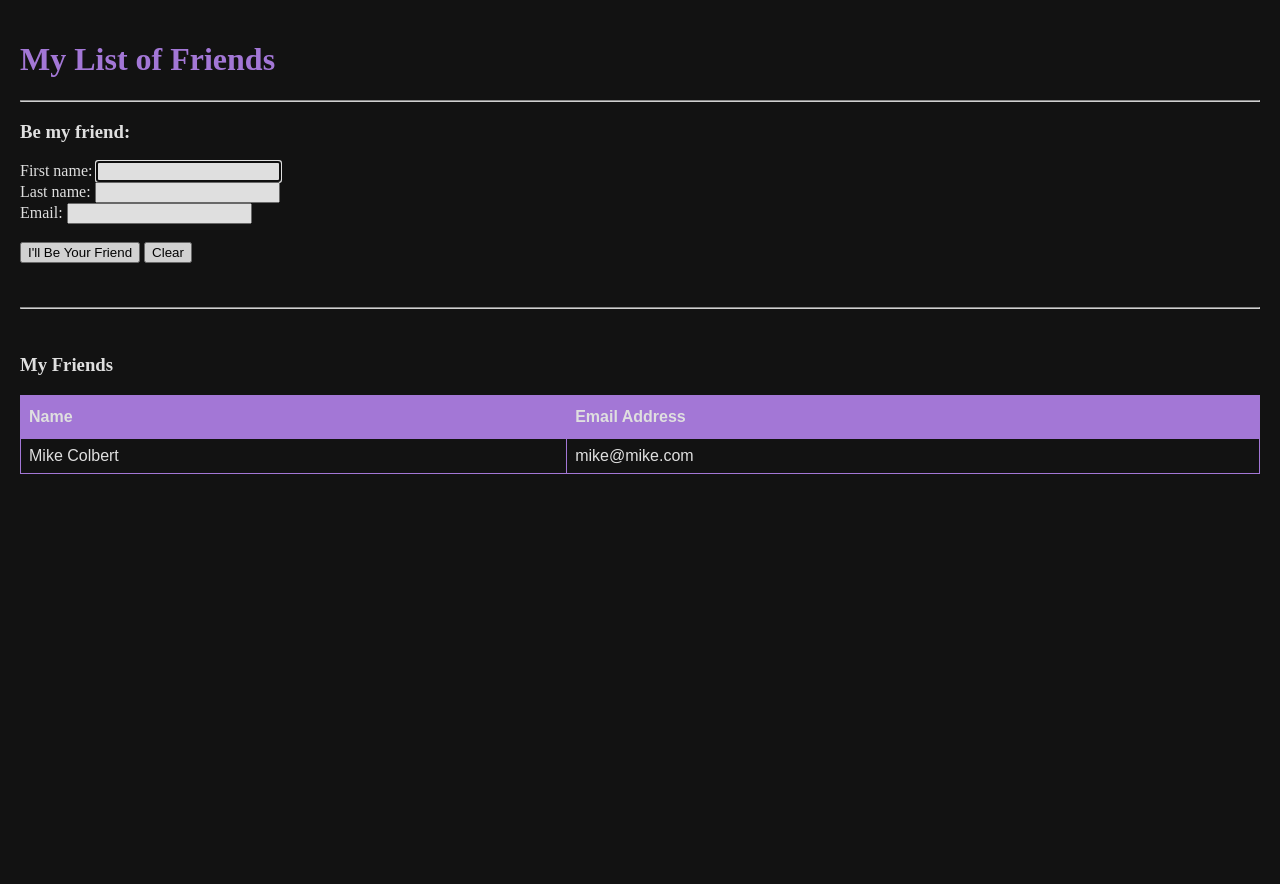
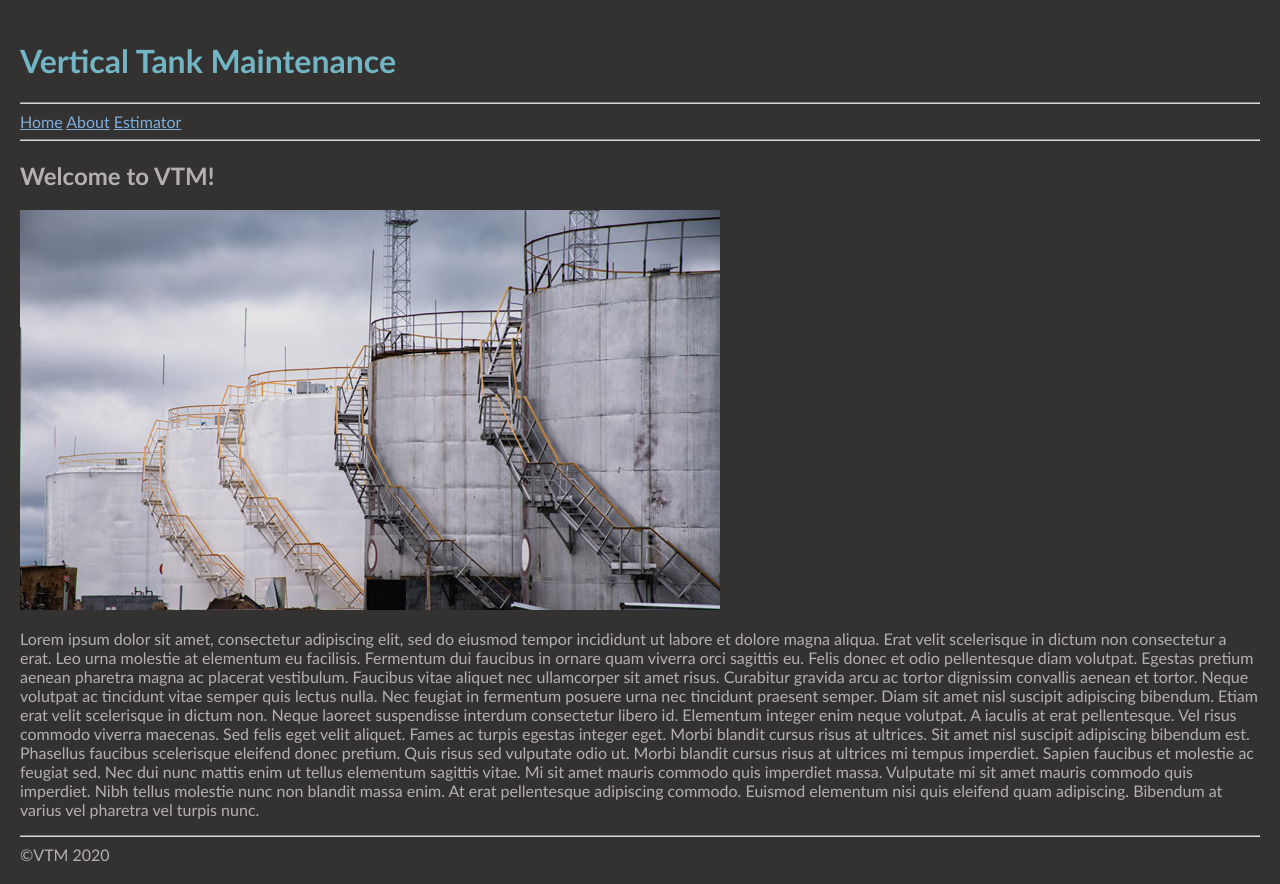
Before and after one commit to noah-prasad/vtm_site, a Flask app: page / in a window 1280 px wide. Before the commit the page ends 474 px from the top, so only its background shows below. Run offline with Flask 2, Linux system fonts and the light colour scheme.

Commit message:
Added an estimates page, added an about  page, fixed issues with index.html, edited the sylesheet

```diff
--- a/app.py
+++ b/app.py
@@ -3,27 +3,39 @@ from flask import render_template, redirect, request, url_for
 
 app = Flask(__name__)
 
-friend_list = [{"name": "Mike Colbert", "email":"mike@mike.com" } ]
+price_estimate = [{"price": ""}]
 
 @app.route('/')
 def index():
-    return render_template('index.html', pageTitle='Mike\'s Friends', friends = friend_list)
+    return render_template('index.html', pageTitle='Vertical Tank Maintenance')
 
-@app.route('/mike')
-def mike():
-    return render_template('mike.html', pageTitle='About Mike')
+@app.route('/about')
+def about():
+    return render_template('about.html', pageTitle='About VTM')
 
-@app.route('/add_friend', methods=['GET', 'POST'])
+@app.route('/estimate')
+def estimate():
+    return render_template('estimate.html', pageTitle='Price Estimator', estimates = price_estimate)
+
+@app.route('/estimate_price', methods=['GET', 'POST'])
 def add_friend():
     if request.method == 'POST':
         form = request.form
-        fname = form['fname']
-        lname = form['lname']
-        email = form['email']
-        friend_dict = {"name": fname + " " + lname, "email": email}
-        friend_list.append(friend_dict)
-        return redirect(url_for('index'))
-    return redirect(url_for('index'))
+        radius = int(form['radius'])
+        height = int(form['height'])
+        pi = 3.14
+        area_t = pi * (radius*radius)
+        area_s = 2*(pi*(radius * height))
+        tot_area = area_t + area_s
+        tot_sf = tot_area/144
+        tot_mc = tot_sf * 25
+        tot_lc = tot_sf * 15
+        total_cost = tot_mc + tot_lc
+        tot_cost = "$" + str(round(total_cost, 2))
+        cost_dict = {"price": tot_cost}
+        price_estimate.append(cost_dict)
+        return redirect(url_for('estimate'))
+    return redirect(url_for('estimate'))
 
 
 if __name__ == '__main__':
--- a/static/css/stylesheet.css
+++ b/static/css/stylesheet.css
@@ -3,48 +3,43 @@
 /* white = #FFFFFF at .87 or .6 opacity */
 
 body {
-  background-color: #121212;
-  color: #ffffff;
-  opacity: 0.87;
+  background-color: #343131;
+  color: #c8c3c3;opacity: .87;
   margin: 10px;
   padding: 10px;
+  font-family:'Trebuchet MS', 'Lucida Sans Unicode', 'Lucida Grande', 'Lucida Sans', Arial, sans-serif;
+}
+a {
+  color: #87c2f5;
 }
 
 h1 {
-  color: #ba87f5;
+  color: #87e1f5;
+  opacity: .87;
+  font-family:'Trebuchet MS', 'Lucida Sans Unicode', 'Lucida Grande', 'Lucida Sans', Arial, sans-serif;
 }
 
-#friends {
+#estimates {
   font-family: Arial, Helvetica, sans-serif;
   border-collapse: collapse;
   width: 100%;
 }
 
-#friends td,
-#friends th {
-  border: 1px solid #ba87f5;
-  padding: 8px;
-}
-
-#friends tr:nth-child(even) {
+#estimates tr:nth-child(even) {
   background-color: #ffffff;
   opacity: 0.6;
   color: black;
 }
 
-#friends tr:hover {
-  background-color: #ba87f5;
+#estimates tr:hover {
+  background-color: #87b7f5;
   color: black;
 }
 
-#friends th {
+#estimates th {
   padding-top: 12px;
   padding-bottom: 12px;
   text-align: left;
-  background-color: #ba87f5;
+  background-color: #87dff5;
   color: white;
 }
-
-input[readonly] {
-  background-color: #dcdcdc;
-}
--- a/templates/base.html
+++ b/templates/base.html
@@ -10,7 +10,17 @@
     />
   </head>
 
+  <h1> Vertical Tank Maintenance</h1>
+  <hr>
+  <a href="/">Home</a>
+  <a href="/about">About</a>
+  <a href="/estimate">Estimator</a>
+  <hr>
   <body>
     {% block body %} {% endblock %}
   </body>
+  <footer>
+    <hr>
+    ©VTM 2020
+  </footer>
 </html>
--- a/templates/friend.html
+++ /dev/null
@@ -1,5 +0,0 @@
-{% extends 'base.html' %} {% block body %}
-
-<h2>Hello Friend!!</h2>
-
-{% endblock %}
--- a/templates/index.html
+++ b/templates/index.html
@@ -1,43 +1,11 @@
 {% extends 'base.html' %} {% block body %}
 
-<h1>My List of Friends</h1>
-<hr />
-<h3>Be my friend:</h3>
-<form action="/add_friend" method="POST">
-  <label for="fname">First name:</label>
-  <input type="text" id="fname" name="fname" autofocus required />
-  <br />
-  <label for="lname">Last name:</label>
-  <input type="text" id="lname" name="lname" />
-  <br />
-  <label for="email">Email:</label>
-  <input type="email" id="email" name="email" />
-  <br /><br />
-  <input type="submit" id="submit" value="I'll Be Your Friend" />
-  <input type="reset" value="Clear" />
-</form>
-<br />
-<br />
+<h2>Welcome to VTM!</h2>
 
-<hr />
-<br />
-{% if friends %}
-<h3>My Friends</h3>
-<table id="friends">
-  <thead>
-    <tr>
-      <th scope="col">Name</th>
-      <th scope="col">Email Address</th>
-    </tr>
-  </thead>
+<img src="{{ url_for('static', filename='images/above_ground_vertical_tanks.jpg') }}">
+<p>
+    Lorem ipsum dolor sit amet, consectetur adipiscing elit, sed do eiusmod tempor incididunt ut labore et dolore magna aliqua. Erat velit scelerisque in dictum non consectetur a erat. Leo urna molestie at elementum eu facilisis. Fermentum dui faucibus in ornare quam viverra orci sagittis eu. Felis donec et odio pellentesque diam volutpat. Egestas pretium aenean pharetra magna ac placerat vestibulum. Faucibus vitae aliquet nec ullamcorper sit amet risus. Curabitur gravida arcu ac tortor dignissim convallis aenean et tortor. Neque volutpat ac tincidunt vitae semper quis lectus nulla. Nec feugiat in fermentum posuere urna nec tincidunt praesent semper. Diam sit amet nisl suscipit adipiscing bibendum. Etiam erat velit scelerisque in dictum non.
+    Neque laoreet suspendisse interdum consectetur libero id. Elementum integer enim neque volutpat. A iaculis at erat pellentesque. Vel risus commodo viverra maecenas. Sed felis eget velit aliquet. Fames ac turpis egestas integer eget. Morbi blandit cursus risus at ultrices. Sit amet nisl suscipit adipiscing bibendum est. Phasellus faucibus scelerisque eleifend donec pretium. Quis risus sed vulputate odio ut. Morbi blandit cursus risus at ultrices mi tempus imperdiet. Sapien faucibus et molestie ac feugiat sed. Nec dui nunc mattis enim ut tellus elementum sagittis vitae. Mi sit amet mauris commodo quis imperdiet massa. Vulputate mi sit amet mauris commodo quis imperdiet. Nibh tellus molestie nunc non blandit massa enim. At erat pellentesque adipiscing commodo. Euismod elementum nisi quis eleifend quam adipiscing. Bibendum at varius vel pharetra vel turpis nunc.
+</p>
 
-  <tbody>
-    {% for friend in friends %}
-    <tr>
-      <td>{{ friend.name }}</td>
-      <td>{{ friend.email }}</td>
-    </tr>
-    {% endfor %}
-  </tbody>
-</table>
-{% endif %} {% endblock %}
+{% endblock %}
```
Also changed, not shown: templates/about.html (added, +21 -0 lines), templates/estimate.html (added, +34 -0 lines), templates/mike.html (deleted, +0 -9 lines).
